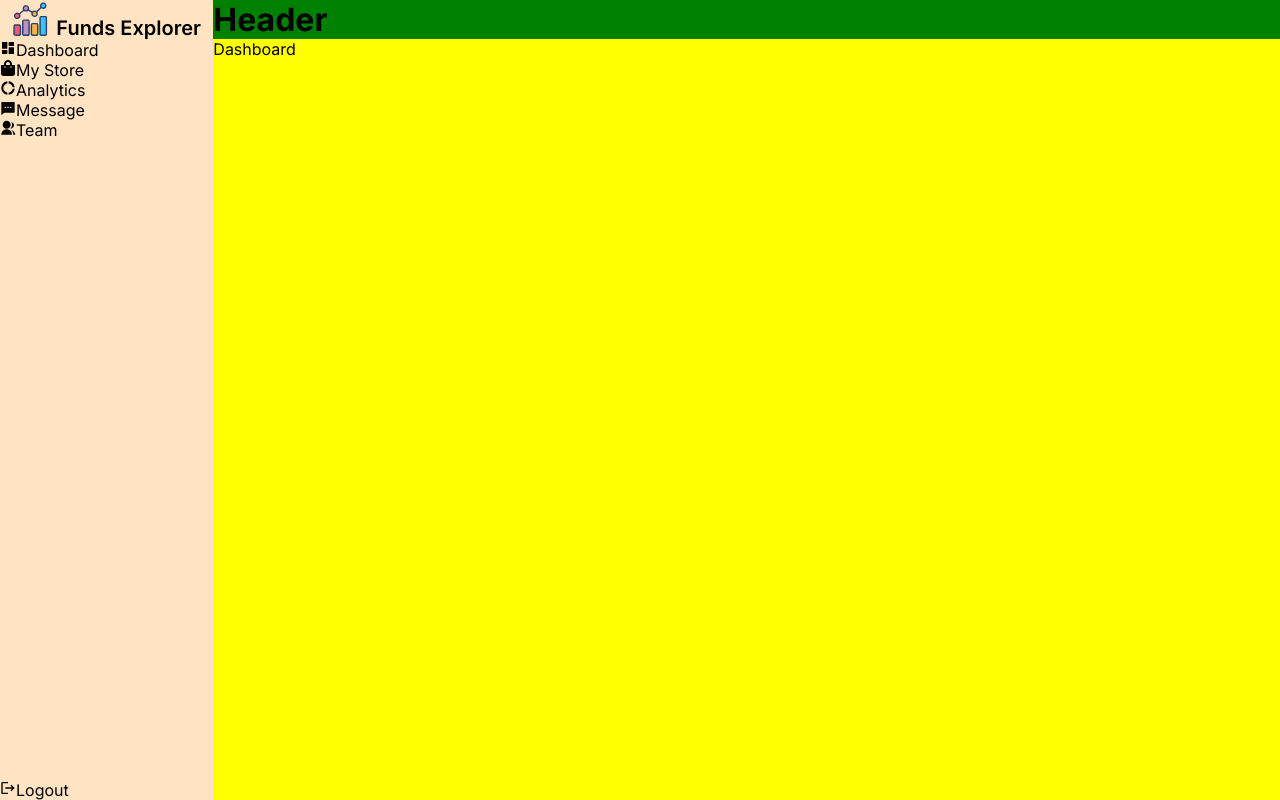
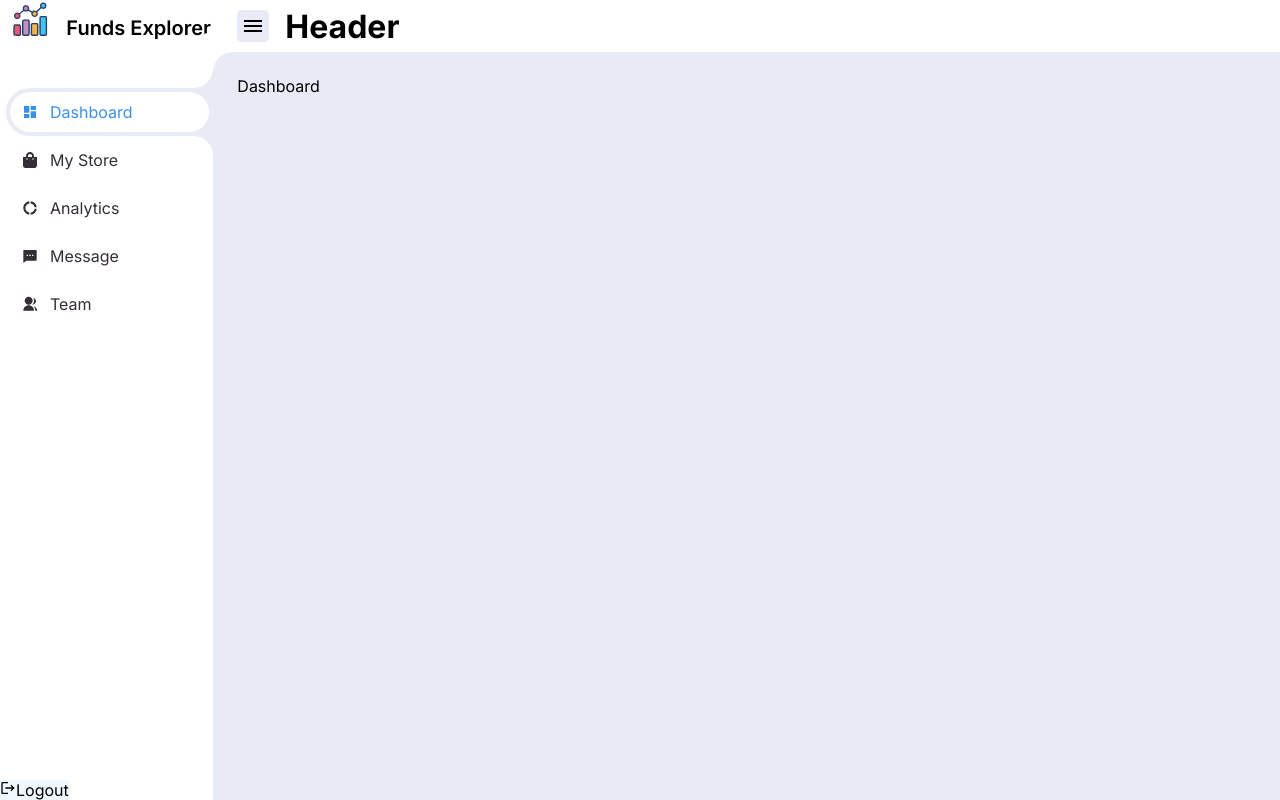
Before and after one commit to dexter2k8/funds-explorer, a Next.js app: page /dashboard in a window 1280 px wide. Built offline with nearby package versions, Linux system fonts and the light colour scheme.

Commit message:
updated sidebar items

```diff
--- /dev/null
+++ b/src/app/(dashboard)/components/Header/index.tsx
@@ -0,0 +1,18 @@
+import styles from "./styles.module.scss";
+import { MdMenu } from "react-icons/md";
+
+interface IHeaderProps {
+  menuClick: () => void;
+}
+
+export default function Header({ menuClick }: IHeaderProps) {
+  const { header } = styles;
+  return (
+    <header className={header}>
+      <button onClick={menuClick}>
+        <MdMenu />
+      </button>
+      <h1>Header</h1>
+    </header>
+  );
+}
--- /dev/null
+++ b/src/app/(dashboard)/components/Header/styles.module.scss
@@ -0,0 +1,31 @@
+.header {
+  position: relative;
+  display: flex;
+  align-items: center;
+  gap: 1rem;
+  background-color: var(--light);
+  height: 3.5rem;
+  padding-inline: 1.5rem;
+  &::before {
+    content: "";
+    position: absolute;
+    bottom: -2.5rem;
+    left: 0;
+    width: 2.5rem;
+    height: 2.5rem;
+    border-radius: 50%;
+    box-shadow: -1.25rem -1.25rem 0 var(--light);
+  }
+  button {
+    all: unset;
+    display: flex;
+    align-items: center;
+    padding: 0.25rem;
+    background-color: var(--grey);
+    border-radius: 0.3rem;
+    cursor: pointer;
+    svg {
+      font-size: 1.5rem;
+    }
+  }
+}
--- a/src/app/(dashboard)/components/Sidebar/index.tsx
+++ b/src/app/(dashboard)/components/Sidebar/index.tsx
@@ -4,20 +4,29 @@ import Logo from "../../../../../public/assets/logo";
 import { MdDashboard, MdDonutLarge, MdLogout } from "react-icons/md";
 import { FaShoppingBag } from "react-icons/fa";
 import { RiGroupFill, RiMessage2Fill } from "react-icons/ri";
+import { usePathname } from "next/navigation";
+import { useState } from "react"; // TODO: remove when dashboard is ready
 
 const sidebarItems = [
-  { name: "Dashboard", icon: <MdDashboard /> },
-  { name: "My Store", icon: <FaShoppingBag /> },
-  { name: "Analytics", icon: <MdDonutLarge /> },
-  { name: "Message", icon: <RiMessage2Fill /> },
-  { name: "Team", icon: <RiGroupFill /> },
+  { label: "Dashboard", value: "/dashboard", icon: <MdDashboard /> },
+  { label: "My Store", value: "/my-store", icon: <FaShoppingBag /> },
+  { label: "Analytics", value: "/analytics", icon: <MdDonutLarge /> },
+  { label: "Message", value: "/message", icon: <RiMessage2Fill /> },
+  { label: "Team", value: "/team", icon: <RiGroupFill /> },
 ];
 
-export default function Sidebar() {
+interface ISidebarProps {
+  collapsed: boolean;
+}
+
+export default function Sidebar({ collapsed }: ISidebarProps) {
+  const pathname = usePathname();
   const { sidebar, head, items, foot } = styles;
 
+  const [active, setActive] = useState(0);
+
   return (
-    <aside className={sidebar}>
+    <aside className={sidebar} data-collapsed={collapsed}>
       <div className={head}>
         <Link href="/dashboard">
           <Logo />
@@ -27,11 +36,14 @@ export default function Sidebar() {
 
       <ul className={items}>
         {sidebarItems.map((item, i) => (
-          <li key={i}>
-            <a href="#">
+          <li key={i} data-active={i === active} onClick={() => setActive(i)}>
+            {/* <li key={i} data-active={pathname === item.value}> */}
+            {/* TODO: uncomment when dashboard is ready */}
+            {/* <Link href={item.value}> */}
+            <Link href="#">
               {item.icon}
-              <span>{item.name}</span>
-            </a>
+              <span>{item.label}</span>
+            </Link>
           </li>
         ))}
       </ul>
--- a/src/app/(dashboard)/components/Sidebar/styles.module.scss
+++ b/src/app/(dashboard)/components/Sidebar/styles.module.scss
@@ -1,23 +1,106 @@
 .sidebar {
   position: relative;
-  background-color: bisque;
+  background-color: var(--light);
   width: 16rem;
   height: 100vh;
+  overflow: hidden;
+  transition: 0.3s ease;
+
   .head {
     a {
       display: flex;
       align-items: flex-end;
       justify-content: center;
       gap: 0.25rem;
+      svg {
+        min-width: 3.75rem;
+      }
       span {
         font-size: 1.25rem;
         font-weight: 600;
+        white-space: nowrap;
       }
     }
   }
+
+  .items {
+    margin-top: 3rem;
+    li {
+      height: 3rem;
+      background-color: transparent;
+      margin-left: 0.375rem;
+      border-radius: 3rem 0 0 3rem;
+      padding: 0.25rem;
+      a {
+        position: relative;
+        display: flex;
+        align-items: center;
+        color: var(--dark);
+        font-size: 1rem;
+        white-space: nowrap;
+        width: 100%;
+        height: 100%;
+        background-color: var(--light);
+        border-radius: 3rem;
+        overflow-x: hidden;
+        z-index: 1;
+        &:hover {
+          color: var(--blue);
+        }
+        svg {
+          min-width: 2.5rem;
+          display: flex;
+          align-items: center;
+          justify-content: center;
+        }
+      }
+      &[data-active="true"] {
+        background: var(--grey);
+        position: relative;
+        &::before {
+          content: "";
+          position: absolute;
+          width: 2.5rem;
+          height: 2.5rem;
+          border-radius: 50%;
+          top: -2.5rem;
+          right: 0;
+          box-shadow: 1.25rem 1.25rem 0 var(--grey);
+        }
+        &::after {
+          content: "";
+          position: absolute;
+          width: 2.5rem;
+          height: 2.5rem;
+          border-radius: 50%;
+          bottom: -2.5rem;
+          right: 0;
+          box-shadow: 1.25rem -1.25rem 0 var(--grey);
+        }
+        a {
+          color: var(--blue);
+        }
+      }
+    }
+  }
+
   .foot {
     position: absolute;
     bottom: 0;
     left: 0;
+    a {
+      height: 3rem;
+      background-color: aliceblue;
+    }
+  }
+
+  &[data-collapsed="true"] {
+    width: 3.75rem;
+    li {
+      a {
+        width: calc(3rem - (0.25rem * 2));
+        transition: width 0.3s ease;
+      }
+    }
   }
 }
--- a/src/app/(dashboard)/dashboard/page.tsx
+++ b/src/app/(dashboard)/dashboard/page.tsx
@@ -1,3 +1,3 @@
 export default function Dashboard() {
-  return <div style={{ backgroundColor: "yellow", height: "100%" }}>Dashboard</div>;
+  return <div style={{ padding: "1.5rem", height: "100%" }}>Dashboard</div>;
 }
--- a/src/app/(dashboard)/layout.tsx
+++ b/src/app/(dashboard)/layout.tsx
@@ -1,16 +1,17 @@
+"use client";
 import styles from "./styles.module.scss";
 import Sidebar from "@/app/(dashboard)/components/Sidebar";
-import { PropsWithChildren } from "react";
+import { PropsWithChildren, useState } from "react";
+import Header from "./components/Header";
 
 export default function DashboardLayout({ children }: PropsWithChildren) {
+  const [collapsed, setCollapsed] = useState(false);
   const { layout, container } = styles;
   return (
     <div className={layout}>
-      <Sidebar />
+      <Sidebar collapsed={collapsed} />
       <div className={container}>
-        <header style={{ display: "flex", width: "100%", backgroundColor: "green" }}>
-          <h1>Header</h1>
-        </header>
+        <Header menuClick={() => setCollapsed(!collapsed)} />
         {children}
       </div>
     </div>
--- a/src/app/globals.css
+++ b/src/app/globals.css
@@ -4,6 +4,18 @@
   --font-mono: ui-monospace, Menlo, Monaco, "Cascadia Mono", "Segoe UI Mono", "Roboto Mono",
     "Oxygen Mono", "Ubuntu Monospace", "Source Code Pro", "Fira Mono", "Droid Sans Mono",
     "Courier New", monospace;
+
+  --light: #fff;
+  --blue: #3c91e6;
+  --light-blue: #cfe8ff;
+  --grey: #e8eaf6;
+  --dark-grey: #aaaaaa;
+  --dark: #342e37;
+  --red: #db504a;
+  --yellow: #ffce26;
+  --light-yellow: #fff2c6;
+  --orange: #fd7238;
+  --light-orange: #ffe0d3;
 }
 
 * {
@@ -16,12 +28,7 @@ html,
 body {
   max-width: 100vw;
   overflow-x: hidden;
-}
-
-body {
-  color: rgb(var(--foreground-rgb));
-  background: linear-gradient(to bottom, transparent, rgb(var(--background-end-rgb)))
-    rgb(var(--background-start-rgb));
+  background-color: var(--grey);
 }
 
 a {
```
